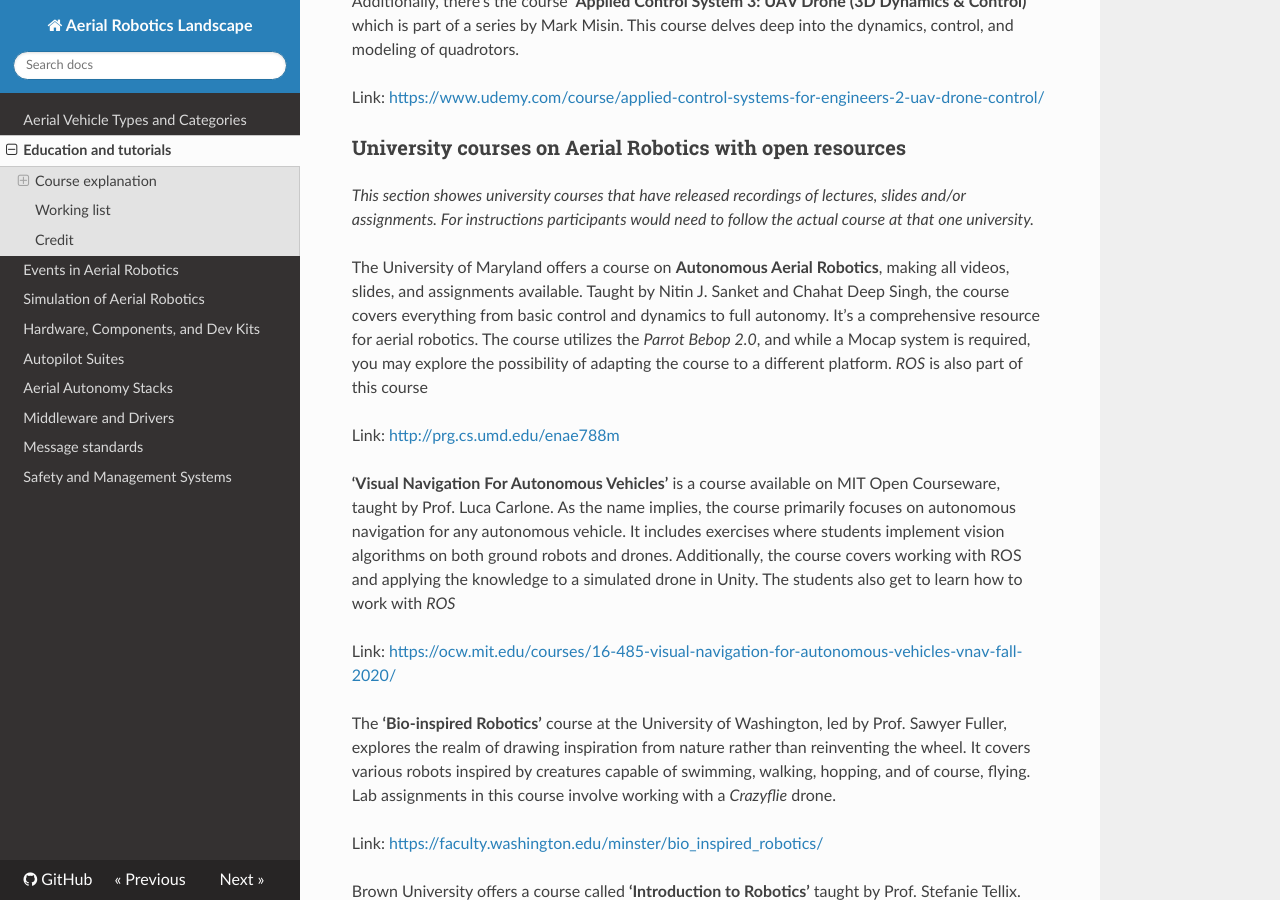
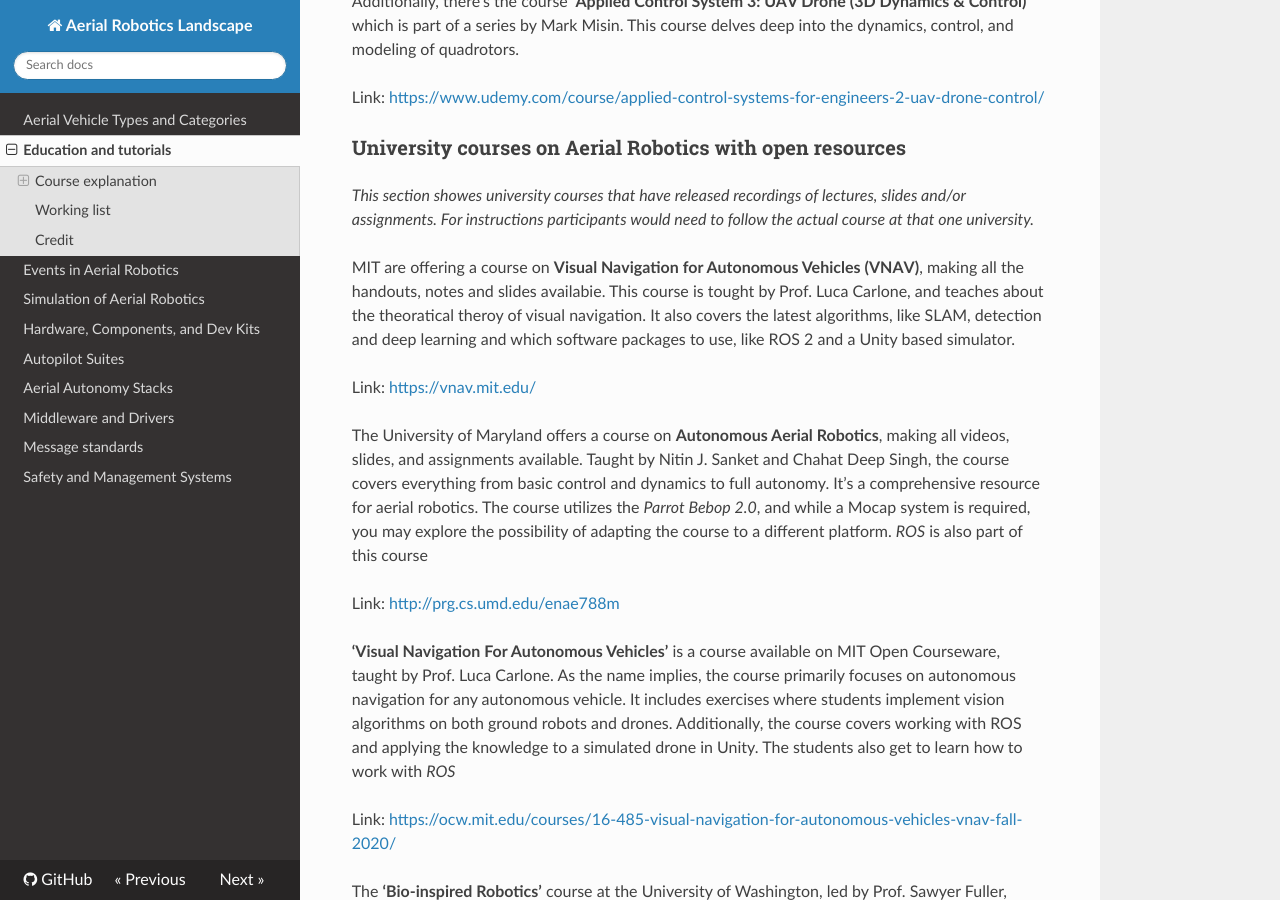
Before and after one commit to ROS-Aerial/aerial_robotic_landscape, an MkDocs documentation site: the page built from docs/education_and_tutorial.md, in a window 1280 px wide and 900 px high, scrolled down 2250 px. Built offline with MkDocs 1.6.1, drawn with Linux system fonts in a browser that asks for light colours; nearby versions of some CDN libraries.

Commit message:
Add MIT course (#76)

```diff
--- a/docs/education_and_tutorial.md
+++ b/docs/education_and_tutorial.md
@@ -58,6 +58,10 @@ Link: <https://www.udemy.com/course/applied-control-systems-for-engineers-2-uav-
 
 ### University courses on Aerial Robotics with open resources
 _This section showes university courses that have released recordings of lectures, slides and/or assignments. For instructions participants would need to follow the actual course at that one university._
+
+MIT are offering a course on **Visual Navigation for Autonomous Vehicles (VNAV)**, making all the handouts, notes and slides availabie. This course is tought by Prof.  Luca Carlone, and teaches about the theoratical theroy of visual navigation. It also covers the latest algorithms, like SLAM, detection and deep learning and which software packages to use, like ROS 2 and a Unity based simulator.
+
+Link: <https://vnav.mit.edu/>
 
 The University of Maryland offers a course on **Autonomous Aerial Robotics**, making all videos, slides, and assignments available. Taught by Nitin J. Sanket and Chahat Deep Singh, the course covers everything from basic control and dynamics to full autonomy. It’s a comprehensive resource for aerial robotics. The course utilizes the _Parrot Bebop 2.0_, and while a Mocap system is required, you may explore the possibility of adapting the course to a different platform. _ROS_ is also part of this course
 
```
